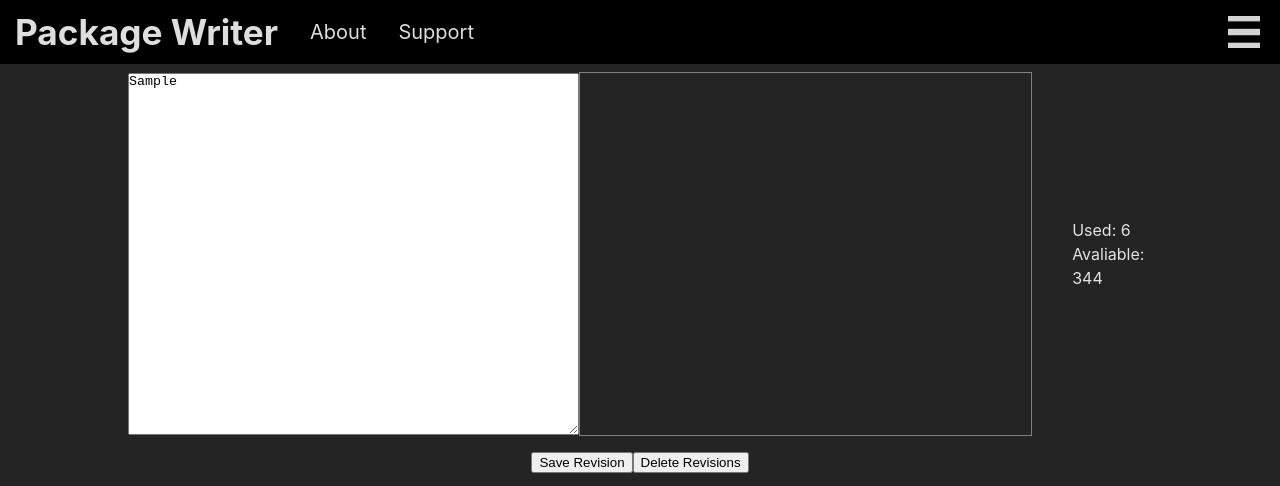
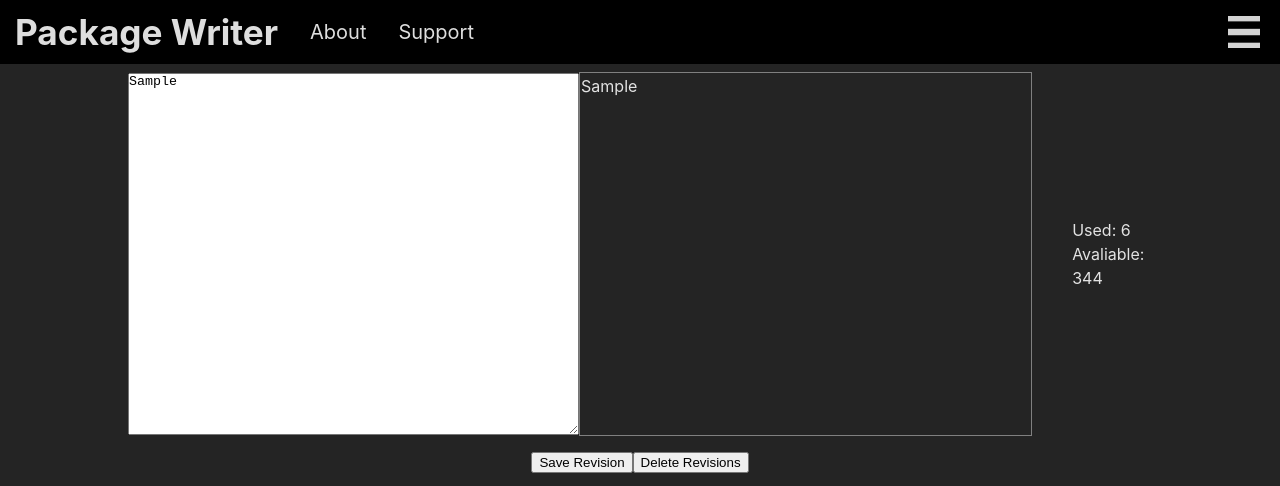
Before and after one commit to chesspro13/package_writer, a React (Vite) app: page / in a window 1280 px wide. Both pictures are taken after typing "Sample" into the empty fields and a click on the button "Save Revision". Shown: the top 486 px of the page. Built offline with nearby package versions, Linux system fonts and the light colour scheme.

Commit message:
Span is ready to be able to create div's

```diff
--- a/src/Editor/editor-body.tsx
+++ b/src/Editor/editor-body.tsx
@@ -27,6 +27,7 @@ function EditorBody(props: setterProps) {
     setPackageText(event.target.value);
   }
 
+  // Depricated
   function createMarkupText(text: string) {
     let revision_text_a = "";
     let revision_text_b = "";
@@ -54,32 +55,40 @@ function EditorBody(props: setterProps) {
     );
   }
 
-  // Stuck here, not able to get any output.
   function createSpanMarkupText(text: string) {
     charactersUsed = getTrueSize(text);
 
     let input = text.split(" ");
-    let output: React.JSX.Element[] = [];
+    let output: React.JSX.Element[] = new Array();
     let charSoFar = 0;
 
-    input.forEach((i) => {
-      if (i == "" || " ") {
-        return;
-      }
-      if (charSoFar + i.length < props.characterLimit) {
+    console.log(input);
+
+    for (let j = 0; j < input.length; j++) {
+      let i = input[j];
+
+      if (charSoFar + i.length <= props.characterLimit) {
+        console.log("This");
         output.push(
-          <p className="word">
+          <span
+            className="word"
+            // onClick={(event) => {
+            //   (event.target as Element).classList.add("red");
+            //   console.log("Clicked");
+            // }}
+          >
             <span> {i} </span>
-          </p>
+          </span>
         );
       } else if (charSoFar > props.characterLimit) {
+        console.log("That");
         output.push(
-          <p className="word">
-            {" "}
+          <span className="word">
             <span className="red">{i} </span>
-          </p>
+          </span>
         );
       } else {
+        console.log("The Other");
         let blackString = "";
         let redString = "";
         for (let j = 1; j < i.length + 1; j++) {
@@ -88,47 +97,16 @@ function EditorBody(props: setterProps) {
         }
 
         output.push(
-          <p className="word">
+          <span className="word">
             <span className="black">{blackString}</span>
             <span className="red">{redString}</span>
-          </p>
+          </span>
         );
       }
       charSoFar += i.length + 1;
-    });
+    }
 
-    // output.map((o: React.JSX.Element) => {
-    //   console.log(o);
-    // });
-
-    console.log(output);
-
-    return (
-      <>
-        {" "}
-        {output.map((o: React.JSX.Element) => {
-          o;
-        })}
-      </>
-    );
-    // if (i < props.characterLimit)
-    //   revision_text_a = revision_text_a.concat(text[i]);
-    // else revision_text_b = revision_text_b.concat(text[i]);
-
-    // props.output_setter(text);
-
-    // return (
-    //   <>
-    //     {props.characterLimit == -1 ? (
-    //       <span className="black">{text}</span>
-    //     ) : (
-    //       <>
-    //         <span className="black">{revision_text_a}</span>
-    //         <span className="red">{revision_text_b}</span>{" "}
-    //       </>
-    //     )}
-    //   </>
-    // );
+    return output;
   }
 
   return (
@@ -141,9 +119,11 @@ function EditorBody(props: setterProps) {
       />
 
       <div className="output editorBox">
-        {packageText.length > 0
-          ? createSpanMarkupText(packageText)
-          : "Output..."}
+        {packageText.length > 0 ? (
+          <>{createSpanMarkupText(packageText).map((a) => a)}</>
+        ) : (
+          "Output..."
+        )}
       </div>
       {props.characterLimit == -1 ? (
         doNothing()
```
